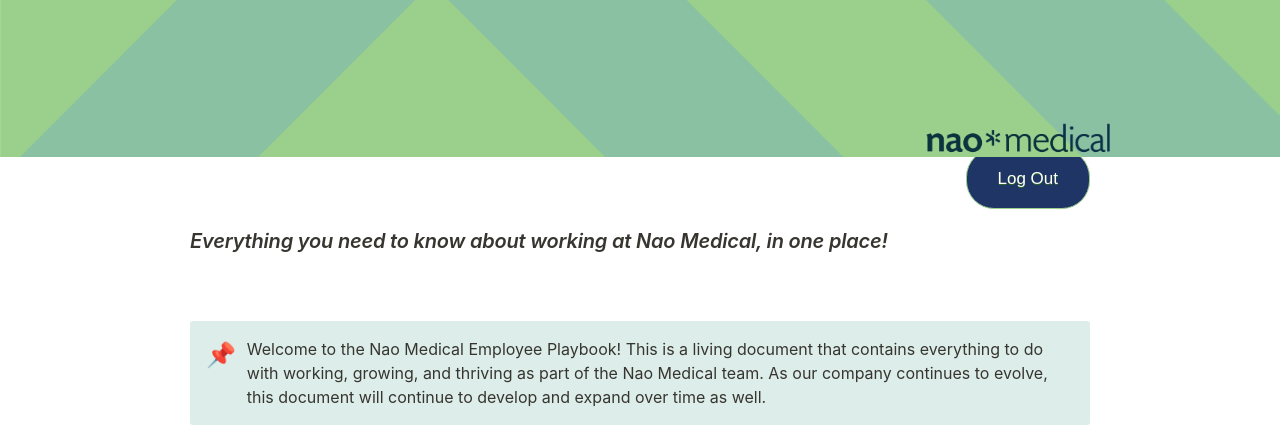
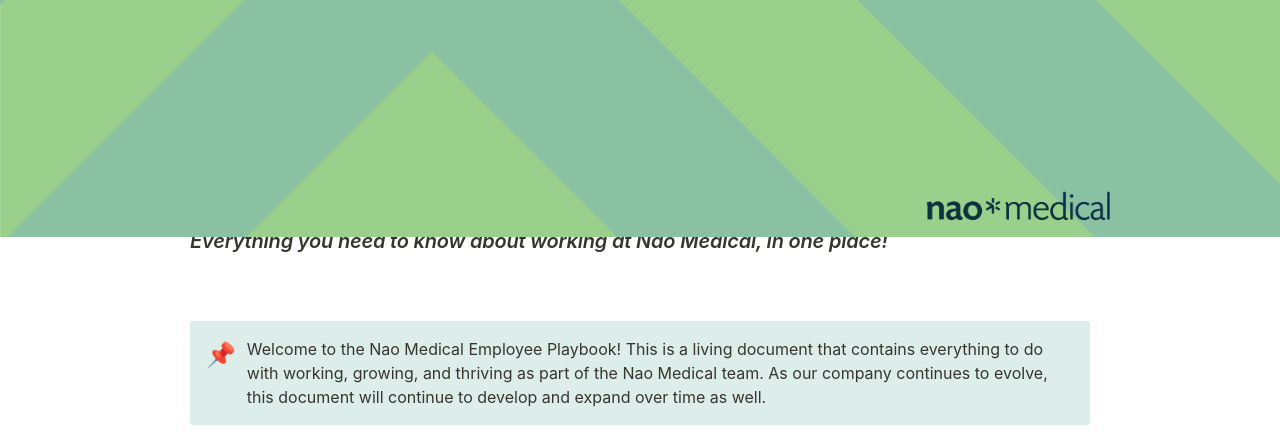
Before and after one commit to NaoInterns/NaoPlaybook, a Flask app: template templates/playbook.html in a window 1280 px wide. Shown: the top 436 px of the page. Run offline with Flask 2, Linux system fonts and the light colour scheme; the template is opened without the code that fills it, so the values that code supplies are empty.

Commit message:
width margin

```diff
--- a/templates/playbook.html
+++ b/templates/playbook.html
@@ -322,8 +322,8 @@
         object-fit: cover;
         position: absolute;
         width: 100%;
-        height: 20vh;
-        margin-bottom: 30vh;
+        height: 30vh;
+        margin-bottom: 45vh;
         left: 0;
     }
 
```
